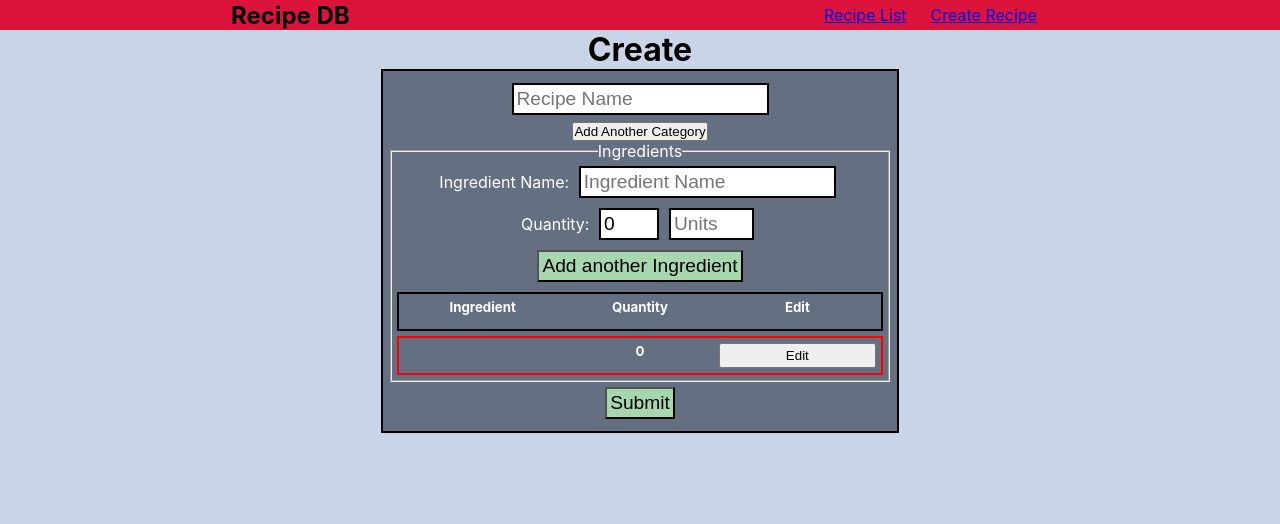
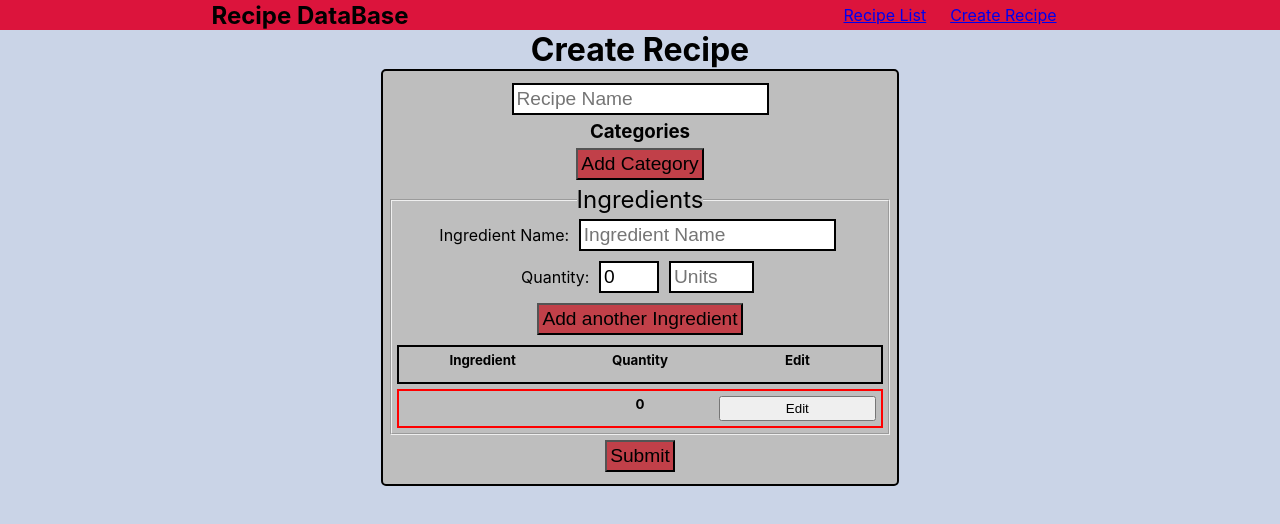
Before and after one commit to dylant135/recipes, a React (Create React App) app: page /create in a window 1280 px wide. Shown: the top 524 px of the page. Built offline with nearby package versions, Linux system fonts and the light colour scheme.

Commit message:
made some things look a bit nicer

```diff
--- a/src/App.css
+++ b/src/App.css
@@ -36,8 +36,8 @@ form {
   margin: auto;
   padding: 7px;
   border: 2px solid black;
-  background-color: #656f82;
-  color: white;
+  border-radius: 5px;
+  background-color: #bebebe ;
   text-align: center;
 }
 
@@ -50,16 +50,17 @@ input {
 
 
 
-.submit, .addMore {
+.submit, .addMore, .moreCategories {
   font-size: 1.2em;
   padding: 3px;
   margin: 5px;
   width: fit-content;
-  background-color: #a7d7ae;
+  background-color: #c14049;
 }
 
-.submit:hover, .addMore:hover {
-  background-color: #658269;
+.submit:hover, .addMore:hover, .moreCategories:hover {
+  background-color: #821119;
+  color: white;
   cursor: pointer;
 }
 
@@ -96,8 +97,9 @@ input {
 }
 
 .recipe {
-  background-color: gray;
+  background-color: #bebebe ;
   border: 3px solid black;
+  border-radius: 5px;
   width: 70vw;
-  margin: auto;
+  margin: 7px auto 7px auto;
 }
--- a/src/components/Create.tsx
+++ b/src/components/Create.tsx
@@ -208,7 +208,7 @@ export default function Create({setRecipeList}:CreateProps) {
 
     return (
         <div>
-            <h1 className="center">Create</h1>
+            <h1 className="center">Create Recipe</h1>
             <form onSubmit={handleSubmit}>
                 <input
                     type="text"
@@ -216,13 +216,15 @@ export default function Create({setRecipeList}:CreateProps) {
                     onChange={handleChange}
                     name='recipeName'
                     placeholder="Recipe Name"
+                    className="recipeNameInput"
                  />
 
                  <div className="checkContainer">
+                    <h3 className="center">Categories</h3>
 
                     {displayCategories}
 
-                    {!newCategory && <button className="moreCategories" type="button" onClick={createCategory}>Add Another Category</button>}
+                    {!newCategory && <button className="moreCategories" type="button" onClick={createCategory}>Add Category</button>}
                     {newCategory && <div>
                         <input
                             type="text"
@@ -231,12 +233,12 @@ export default function Create({setRecipeList}:CreateProps) {
                             onChange={categoryChange}
                             placeholder="Category Name"
                         />
-                        <button type="button" onClick={submitCategory}>Add Category</button>
+                        <button className="moreCategories" type="button" onClick={submitCategory}>Add Category</button>
                         </div>}
                  </div>
 
                 <fieldset>
-                    <legend>Ingredients</legend>
+                    <legend style={{fontSize: '1.5em'}}>Ingredients</legend>
                     <div className="ingredientContainer">
                         <div>
                             <label htmlFor='ingredient'>Ingredient Name: </label>
--- a/src/components/List.tsx
+++ b/src/components/List.tsx
@@ -18,7 +18,7 @@ export default function List({recipeList}:ListProps) {
     })
     return (
         <div>
-            <h1 className="center">List</h1>
+            <h1 className="center">Recipes List</h1>
             {displayList}
         </div>
     )
--- a/src/components/NavBar.tsx
+++ b/src/components/NavBar.tsx
@@ -4,7 +4,7 @@ import {NavLink} from 'react-router-dom'
 export default function NavBar() {
     return (
         <nav>
-            <h1>Recipe DB</h1>
+            <h1>Recipe DataBase</h1>
             <ul className="navContainer">
                 <NavLink to='list' ><li className="navItem">Recipe List</li></NavLink>
 
```
